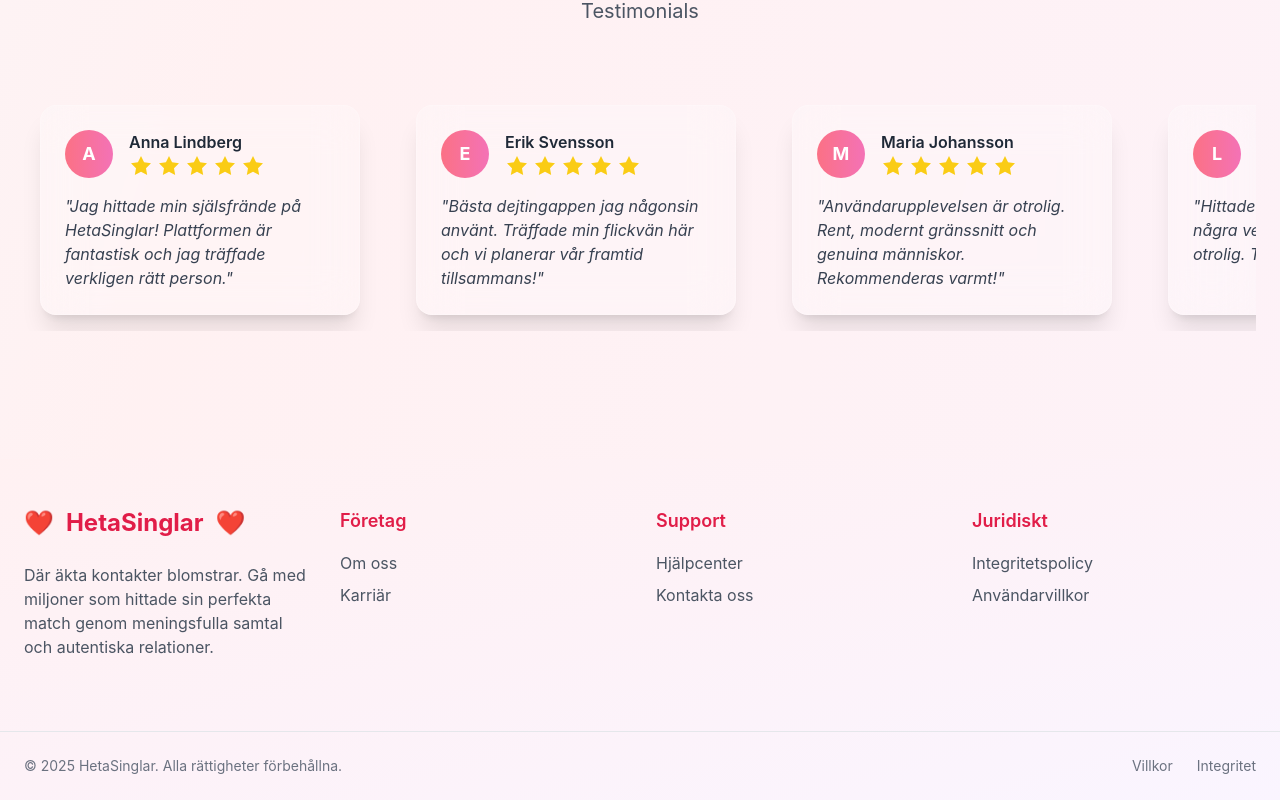
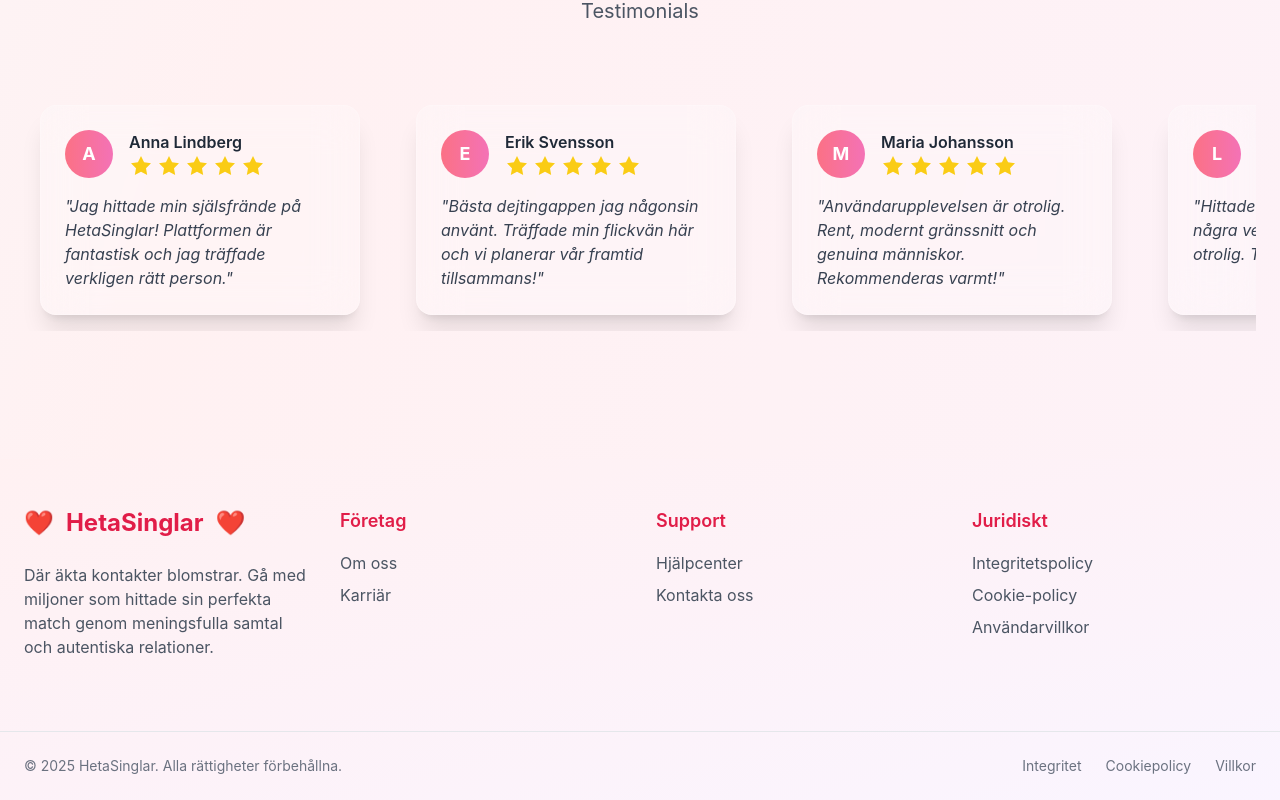
Before and after one commit to anshc022/Hetasinglar-, a React (Create React App) app: page / in a window 1280 px wide. Shown: the part 2945-3745 px from the top of the page. Built offline with nearby package versions, Linux system fonts and the light colour scheme; no server answers; a web font is replaced by a local one.

Commit message:
Update Footer.js

```diff
--- a/src/components/Layout/Footer.js
+++ b/src/components/Layout/Footer.js
@@ -1,14 +1,12 @@
 import React, { useState } from 'react';
 import { Link } from 'react-router-dom';
 import { useSwedishTranslation } from '../../utils/swedishTranslations';
-import TermsOfService from '../Policies/TermsOfService';
-import PrivacyPolicy from '../Policies/PrivacyPolicy';
+// Removed modal imports (policies now standalone pages)
 
 const Footer = () => {
   const currentYear = new Date().getFullYear();
   const { t } = useSwedishTranslation();
-  const [showTerms, setShowTerms] = useState(false);
-  const [showPrivacy, setShowPrivacy] = useState(false);
+  // Modal state removed since we now link directly to pages
 
   return (
     <>
@@ -45,22 +43,9 @@ const Footer = () => {
             <div>
               <h4 className="text-lg font-semibold mb-4 text-rose-600">Juridiskt</h4>
               <ul className="space-y-2">
-                <li>
-                  <button
-                    onClick={() => setShowPrivacy(true)}
-                    className="text-gray-600 hover:text-rose-600"
-                  >
-                    {t('privacyPolicy') || 'Integritetspolicy'}
-                  </button>
-                </li>
-                <li>
-                  <button
-                    onClick={() => setShowTerms(true)}
-                    className="text-gray-600 hover:text-rose-600"
-                  >
-                    {t('termsOfService') || 'Användarvillkor'}
-                  </button>
-                </li>
+                <li><Link to="/privacy" className="text-gray-600 hover:text-rose-600">{t('privacyPolicy') || 'Integritetspolicy'}</Link></li>
+                <li><Link to="/cookies" className="text-gray-600 hover:text-rose-600">{t('cookiePolicy') || 'Cookiepolicy'}</Link></li>
+                <li><Link to="/terms" className="text-gray-600 hover:text-rose-600">{t('termsOfService') || 'Användarvillkor'}</Link></li>
               </ul>
             </div>
           </div>
@@ -73,37 +58,16 @@ const Footer = () => {
                 © {currentYear} HetaSinglar. Alla rättigheter förbehållna.
               </div>
               <div className="flex items-center gap-6 text-sm text-gray-500">
-                <button
-                  onClick={() => setShowTerms(true)}
-                  className="hover:text-rose-600 transition-colors"
-                >
-                  Villkor
-                </button>
-                <button
-                  onClick={() => setShowPrivacy(true)}
-                  className="hover:text-rose-600 transition-colors"
-                >
-                  Integritet
-                </button>
+                <Link to="/privacy" className="hover:text-rose-600 transition-colors">Integritet</Link>
+                <Link to="/cookies" className="hover:text-rose-600 transition-colors">Cookiepolicy</Link>
+                <Link to="/terms" className="hover:text-rose-600 transition-colors">Villkor</Link>
               </div>
             </div>
           </div>
         </div>
       </footer>
 
-      {showTerms && (
-        <TermsOfService
-          isModal={true}
-          onClose={() => setShowTerms(false)}
-        />
-      )}
-
-      {showPrivacy && (
-        <PrivacyPolicy
-          isModal={true}
-          onClose={() => setShowPrivacy(false)}
-        />
-      )}
+      {/* Removed inline modals; policies now exist as dedicated routes */}
     </>
   );
 };
```
